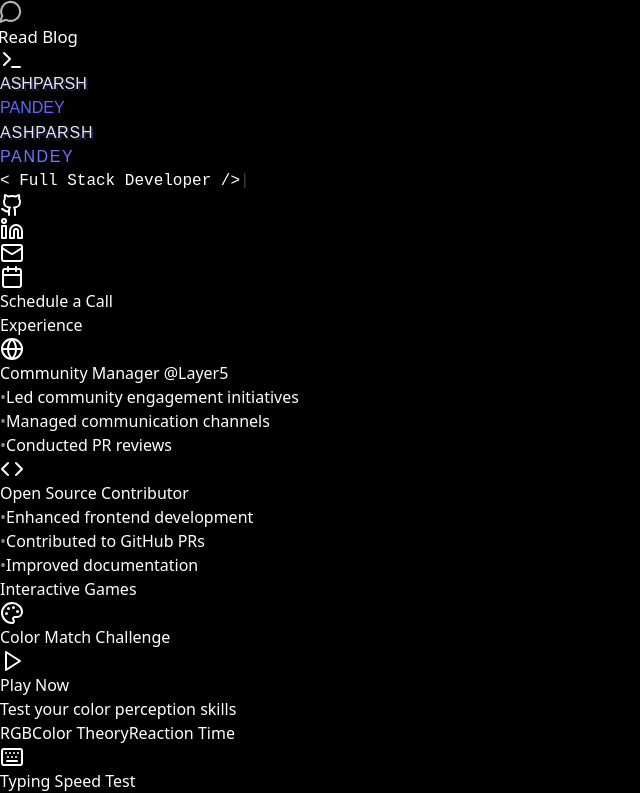
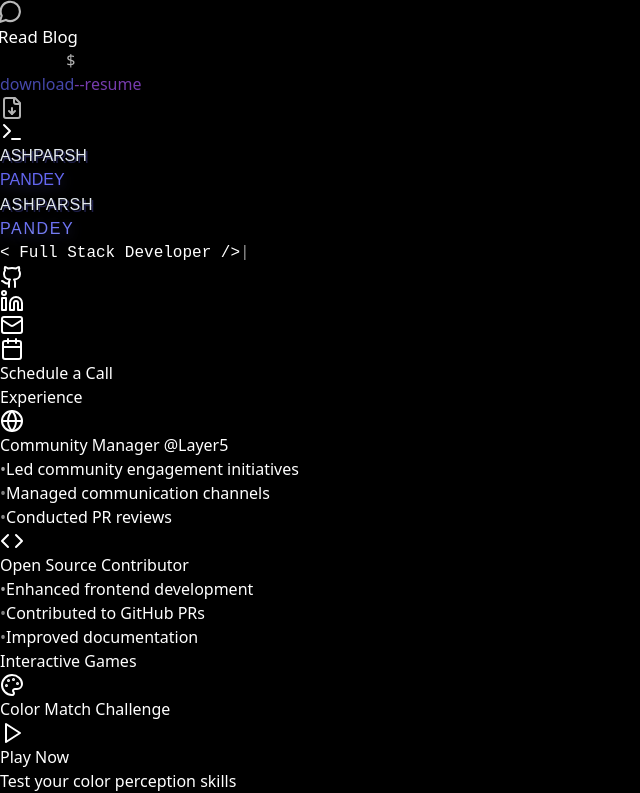
Before and after one commit to ayushdama11/portfolio, a React (Vite) app: page / in a window 1280 px wide. Shown: the top 793 px of the page, without its empty margins (0-640 px from the left). Built offline with nearby package versions, Linux system fonts and the light colour scheme.

Commit message:
Add ResumeDownloadButton component to enable resume download functionality in Hero section

```diff
--- a/src/components/home/Hero.jsx
+++ b/src/components/home/Hero.jsx
@@ -7,6 +7,7 @@ import {
   Mail,
   Calendar,
 } from "lucide-react";
+import ResumeDownloadButton from "../layout/ResumeDownloadButton";
 
 export const Hero = () => {
   const [typedText, setTypedText] = useState("");
@@ -66,7 +67,7 @@ export const Hero = () => {
     initial: {
       opacity: 0,
       y: 20,
-      scale: 0.95
+      scale: 0.95,
     },
     animate: {
       opacity: 1,
@@ -74,23 +75,23 @@ export const Hero = () => {
       scale: 1,
       transition: {
         duration: 0.5,
-        ease: "easeOut"
-      }
+        ease: "easeOut",
+      },
     },
     hover: {
       scale: 1.05,
       transition: {
         duration: 0.2,
-        ease: "easeInOut"
-      }
+        ease: "easeInOut",
+      },
     },
     tap: {
       scale: 0.98,
       transition: {
         duration: 0.1,
-        ease: "easeInOut"
-      }
-    }
+        ease: "easeInOut",
+      },
+    },
   };
 
   const socialLinkVariants = {
@@ -101,20 +102,21 @@ export const Hero = () => {
       transition: {
         delay: i * 0.2,
         duration: 0.3,
-        ease: "easeOut"
-      }
+        ease: "easeOut",
+      },
     }),
     hover: {
       scale: 1.2,
       transition: {
         duration: 0.2,
-        ease: "easeInOut"
-      }
-    }
+        ease: "easeInOut",
+      },
+    },
   };
 
   return (
     <div className="relative min-h-screen flex items-center justify-center bg-black overflow-hidden pt-20 pb-9">
+      <ResumeDownloadButton />
       <motion.div
         className="absolute inset-0 grid grid-cols-8 grid-rows-6 gap-4 p-8"
         variants={gridVariants}
--- /dev/null
+++ b/src/components/layout/ResumeDownloadButton.jsx
@@ -0,0 +1,253 @@
+import { motion, AnimatePresence } from "framer-motion";
+import { FileDown, CheckCircle, XCircle, Loader, Terminal, Download } from "lucide-react";
+import React, { useState, useCallback, useRef } from "react";
+
+const ResumeDownloadButton = () => {
+  const [downloadStatus, setDownloadStatus] = useState(null);
+  const [isHovered, setIsHovered] = useState(false);
+  const [isLoading, setIsLoading] = useState(false);
+  const [downloadProgress, setDownloadProgress] = useState(0);
+  const abortControllerRef = useRef(null);
+
+  const handleDownload = useCallback(async () => {
+    abortControllerRef.current = new AbortController();
+    const { signal } = abortControllerRef.current;
+
+    setIsLoading(true);
+    setDownloadProgress(0);
+
+    try {
+      const resumeUrl = "Ashparsh.pdf";
+      const response = await fetch(resumeUrl, { signal });
+
+      if (!response.ok) throw new Error('Download failed');
+
+      const contentLength = response.headers.get('Content-Length');
+      const totalSize = contentLength ? parseInt(contentLength, 10) : 0;
+      const reader = response.body.getReader();
+      const chunks = [];
+      let receivedLength = 0;
+
+      while (true) {
+        const { done, value } = await reader.read();
+
+        if (done) break;
+
+        chunks.push(value);
+        receivedLength += value.length;
+
+        if (totalSize > 0) {
+          const progress = Math.round((receivedLength / totalSize) * 100);
+          setDownloadProgress(progress);
+        }
+      }
+
+      const blob = new Blob(chunks);
+      const url = window.URL.createObjectURL(blob);
+      const link = document.createElement("a");
+      link.href = url;
+      link.download = "Ashparsh_Pandey_Resume.pdf";
+
+      document.body.appendChild(link);
+      link.click();
+      document.body.removeChild(link);
+
+      window.URL.revokeObjectURL(url);
+
+      setDownloadStatus('success');
+    } catch (error) {
+      if (error.name === 'AbortError') {
+        setDownloadStatus('cancelled');
+      } else {
+        setDownloadStatus('error');
+        console.error('Download error:', error);
+      }
+    } finally {
+      setIsLoading(false);
+      setTimeout(() => setDownloadStatus(null), 3000);
+    }
+  }, []);
+
+  const handleCancelDownload = useCallback(() => {
+    if (abortControllerRef.current) {
+      abortControllerRef.current.abort();
+    }
+  }, []);
+
+  return (
+    <>
+      <motion.div
+        className="fixed top-6 left-6 z-50"
+        initial={{ opacity: 0, x: -20 }}
+        animate={{ opacity: 1, x: 0 }}
+        transition={{ duration: 0.5, delay: 0.8 }}
+      >
+        <motion.button
+          onClick={handleDownload}
+          onMouseEnter={() => setIsHovered(true)}
+          onMouseLeave={() => setIsHovered(false)}
+          disabled={isLoading}
+          className="group relative"
+          whileHover={{ scale: 1.02 }}
+          whileTap={{ scale: 0.98 }}
+        >
+          <div className="relative flex items-center gap-2 px-4 py-2.5 rounded-lg
+                          bg-black/80 backdrop-blur-sm
+                          border border-indigo-500/30
+                          shadow-lg shadow-indigo-500/20
+                          hover:border-indigo-400
+                          transition-all duration-300">
+            <motion.div
+              animate={{
+                opacity: isHovered ? 1 : 0.7,
+                scale: isHovered ? 1.1 : 1,
+              }}
+              className="font-mono text-indigo-400 origin-center"
+            >
+              $
+            </motion.div>
+            <div className="flex items-center gap-2 font-mono">
+              <motion.span
+                className="text-indigo-400 transition-colors"
+                animate={{
+                  opacity: isHovered ? 1 : 0.7,
+                  color: isHovered ? '#6366f1' : '#6366f1',
+                }}
+              >
+                download
+              </motion.span>
+              <motion.span
+                className="text-purple-400 transition-colors"
+                animate={{
+                  opacity: isHovered ? 1 : 0.7,
+                  color: isHovered ? '#a855f7' : '#a855f7',
+                }}
+              >
+                --resume
+              </motion.span>
+            </div>
+            <motion.div
+              className="flex items-center gap-2"
+              animate={{
+                opacity: isHovered ? 1 : 0.7,
+              }}
+            >
+              {isLoading ? (
+                <div className="relative">
+                  <Loader className="w-4 h-4 text-indigo-400 animate-spin" />
+                  {downloadProgress > 0 && (
+                    <motion.div
+                      className="absolute inset-0 text-xs text-center flex items-center justify-center"
+                      initial={{ opacity: 0 }}
+                      animate={{ opacity: 1 }}
+                    >
+                      <span className="text-[10px] text-indigo-300">
+                        {downloadProgress}%
+                      </span>
+                    </motion.div>
+                  )}
+                </div>
+              ) : (
+                <FileDown className="w-4 h-4 text-indigo-400" />
+              )}
+            </motion.div>
+            <motion.div
+              className="w-2 h-4 bg-indigo-400 rounded-full"
+              animate={{
+                opacity: [1, 0],
+                scale: [1, 0.8, 1],
+              }}
+              transition={{
+                duration: 0.8,
+                repeat: Infinity,
+                repeatType: "reverse",
+              }}
+            />
+          </div>
+          <motion.div
+            className="absolute inset-0 rounded-lg bg-indigo-500/20 blur-xl"
+            animate={{
+              opacity: isHovered ? 0.3 : 0,
+              scale: isHovered ? 1.2 : 1,
+            }}
+            transition={{ duration: 0.2 }}
+          />
+          <motion.div
+            className="absolute -bottom-4 left-1/2 transform -translate-x-1/2 flex gap-1"
+            animate={{
+              opacity: isLoading ? 1 : 0,
+            }}
+          >
+            {[...Array(3)].map((_, i) => (
+              <motion.div
+                key={i}
+                className="w-1 h-1 rounded-full bg-indigo-400"
+                animate={{
+                  scale: [1, 1.5, 1],
+                  opacity: [0.5, 1, 0.5],
+                  y: [0, -5, 0],
+                }}
+                transition={{
+                  duration: 1,
+                  repeat: Infinity,
+                  delay: i * 0.2,
+                }}
+              />
+            ))}
+          </motion.div>
+          {isLoading && (
+            <motion.button
+              onClick={handleCancelDownload}
+              initial={{ opacity: 0, scale: 0.8 }}
+              animate={{ opacity: 1, scale: 1 }}
+              className="absolute -right-10 top-1/2 transform -translate-y-1/2
+                         bg-red-500/20 hover:bg-red-500/30
+                         p-1.5 rounded-full
+                         text-red-400 hover:text-red-300
+                         transition-all duration-300"
+            >
+              <XCircle className="w-4 h-4" />
+            </motion.button>
+          )}
+        </motion.button>
+      </motion.div>
+      <AnimatePresence>
+        {downloadStatus && (
+          <motion.div
+            initial={{ opacity: 0, x: -20 }}
+            animate={{ opacity: 1, x: 0 }}
+            exit={{ opacity: 0, x: -20 }}
+            className={`fixed top-20 left-6 z-50 px-4 py-2 rounded-lg font-mono
+                       backdrop-blur-sm border flex items-center gap-2
+                       ${downloadStatus === 'success'
+                         ? 'border-green-500/30 text-green-400 bg-green-500/10'
+                         : downloadStatus === 'error'
+                         ? 'border-red-500/30 text-red-400 bg-red-500/10'
+                         : 'border-yellow-500/30 text-yellow-400 bg-yellow-500/10'}`}
+          >
+            <span className="opacity-70">$</span>
+            {downloadStatus === 'success' ? (
+              <>
+                <CheckCircle className="w-4 h-4" />
+                <span>Download complete</span>
+                <Download className="w-3 h-3 ml-2 opacity-50" />
+              </>
+            ) : downloadStatus === 'error' ? (
+              <>
+                <XCircle className="w-4 h-4" />
+                <span>Download failed</span>
+              </>
+            ) : (
+              <>
+                <Terminal className="w-4 h-4" />
+                <span>Download cancelled</span>
+              </>
+            )}
+          </motion.div>
+        )}
+      </AnimatePresence>
+    </>
+  );
+};
+
+export default ResumeDownloadButton;
```
Also changed, not shown: 1 other file (tests, documents, lock files or other folders).
